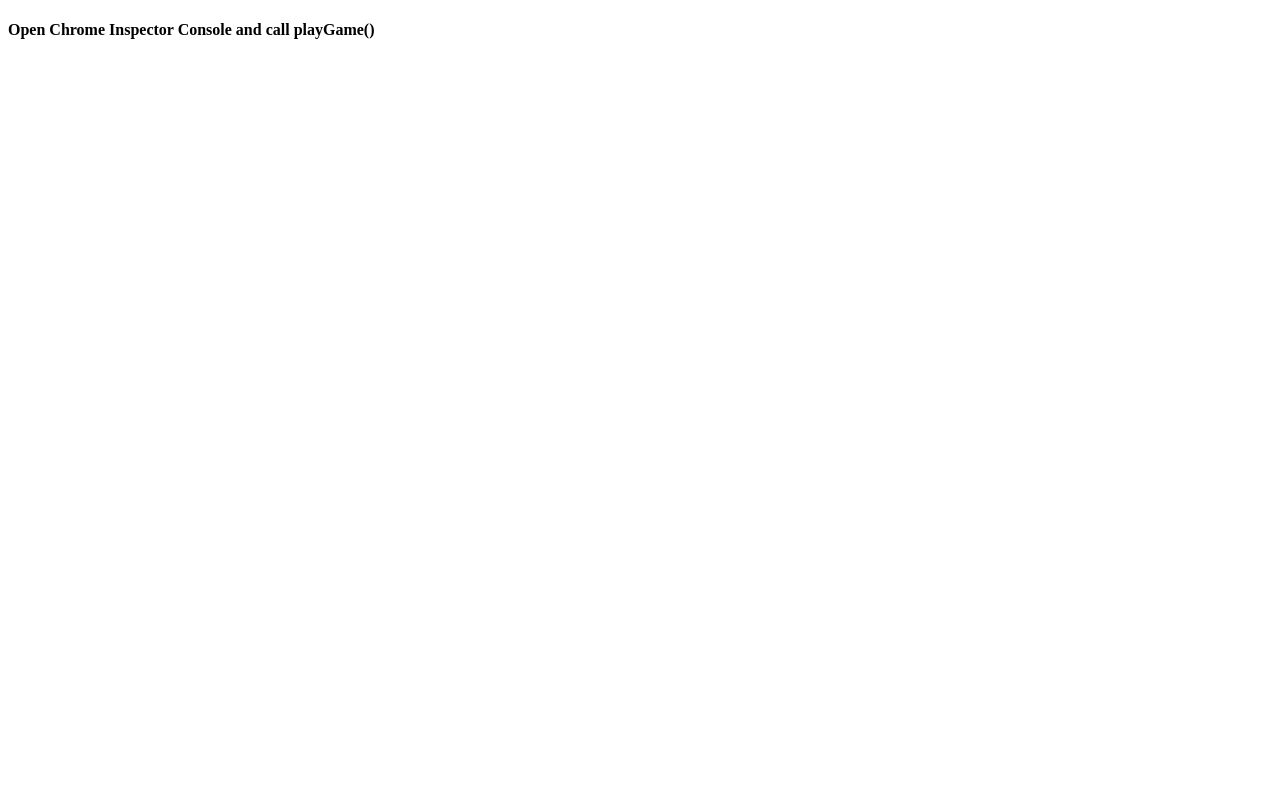
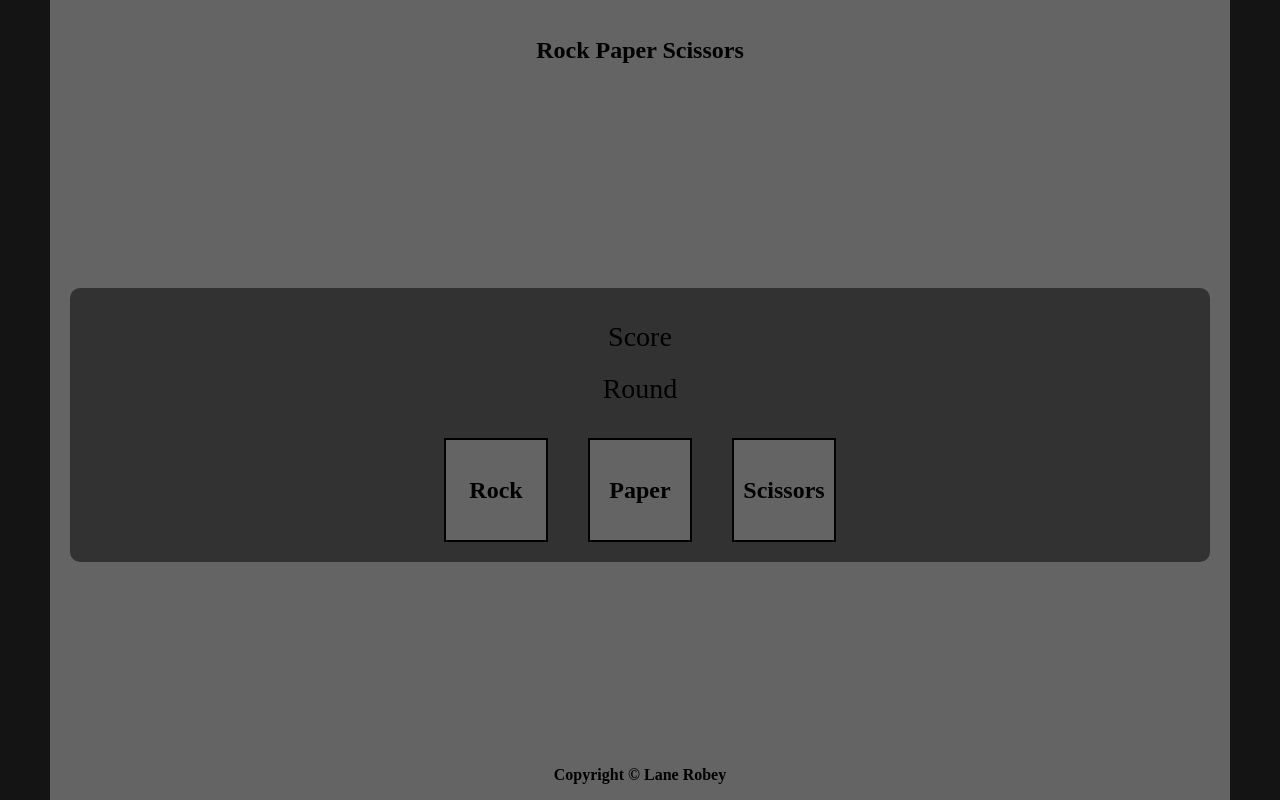
Before and after one commit to BigBoPeep420/rockPaperScissorsJS, a plain HTML site: page index.html in a window 1280 px wide. Drawn offline with Linux system fonts and the light colour scheme.

Commit message:
Added ui
Added styles/style.css
Modified index.html with basic structure

```diff
--- a/index.html
+++ b/index.html
@@ -5,8 +5,31 @@
     <meta name="viewport" content="width=device-width, initial-scale=1.0">
     <title>Rock Paper Scissors</title>
     <script src="./scripts/rps.js" defer></script>
+    <link rel="stylesheet" href="./styles/style.css">
 </head>
 <body>
-    <h4>Open Chrome Inspector Console and call playGame()</h4>
+    <div id="content">
+        <div id="header">
+            <h2>Rock Paper Scissors</h2>
+        </div>
+
+        <div id="game">
+            <div id="gameInfo">
+                <p id="row1">Score</p>
+                <p id="row2">Round</p>
+            </div>
+            <div id="gameInput">
+                <ul id="inputButtons">
+                    <li><div id="rock">Rock</div></li>
+                    <li><div id="paper">Paper</div></li>
+                    <li><div id="scissors">Scissors</div></li>
+                </ul>
+            </div>
+        </div>
+
+        <div id="footer">
+            <h4>Copyright © Lane Robey</h4>
+        </div>
+    </div>
 </body>
 </html>
--- /dev/null
+++ b/styles/style.css
@@ -0,0 +1,76 @@
+*{
+    margin: 0;
+    margin-inline-start: 0;
+    padding-inline-start: 0;
+    user-select: none;
+}
+body{
+    background-color: rgb(20,20,20);
+    padding: 0px 50px;
+    margin: 0;
+}
+#content{
+    height: 100vh;
+    background-color: rgb(100,100,100);
+    display: flex;
+    flex-direction: column;
+    justify-content: space-between;
+}
+#header{
+    background-color: rgb(100,100,100);
+    display: flex;
+    justify-content: center;
+    align-items: center;
+    height: 100px;
+}
+#game{
+    background-color: rgb(100,100,100);
+    padding: 0px 20px;
+}
+#gameInfo{
+    background-color: rgb(50,50,50);
+    height: 150px;
+    display: flex;
+    flex-direction: column;
+    justify-content: center;
+    align-items: center;
+    gap: 20px;
+    border-top-left-radius: 10px;
+    border-top-right-radius: 10px;
+}
+#gameInfo > #row1, #row2{
+    font-size: 28px;
+    text-align: center;
+}
+#inputButtons{
+
+    list-style: none;
+    display: flex;
+    justify-content: center;
+    gap: 40px;
+    background-color: rgb(50,50,50);
+    border-bottom-left-radius: 10px;
+    border-bottom-right-radius: 10px;
+    padding-bottom: 20px;
+}
+#rock, #paper, #scissors{
+    width: 100px;
+    height: 100px;
+    background-color: rgb(100,100,100);
+    display: flex;
+    justify-content: center;
+    align-items: center;
+    font-weight: 700;
+    font-size: 24px;
+    border-style: solid;
+    border-width: 2px;
+    border-color: black;
+    user-select: none;
+}
+#footer{
+    background-color: rgb(100,100,100);
+    display: flex;
+    justify-content: center;
+    align-items: center;
+    height: 50px;
+}
```
Also changed, not shown: 1 other file.
